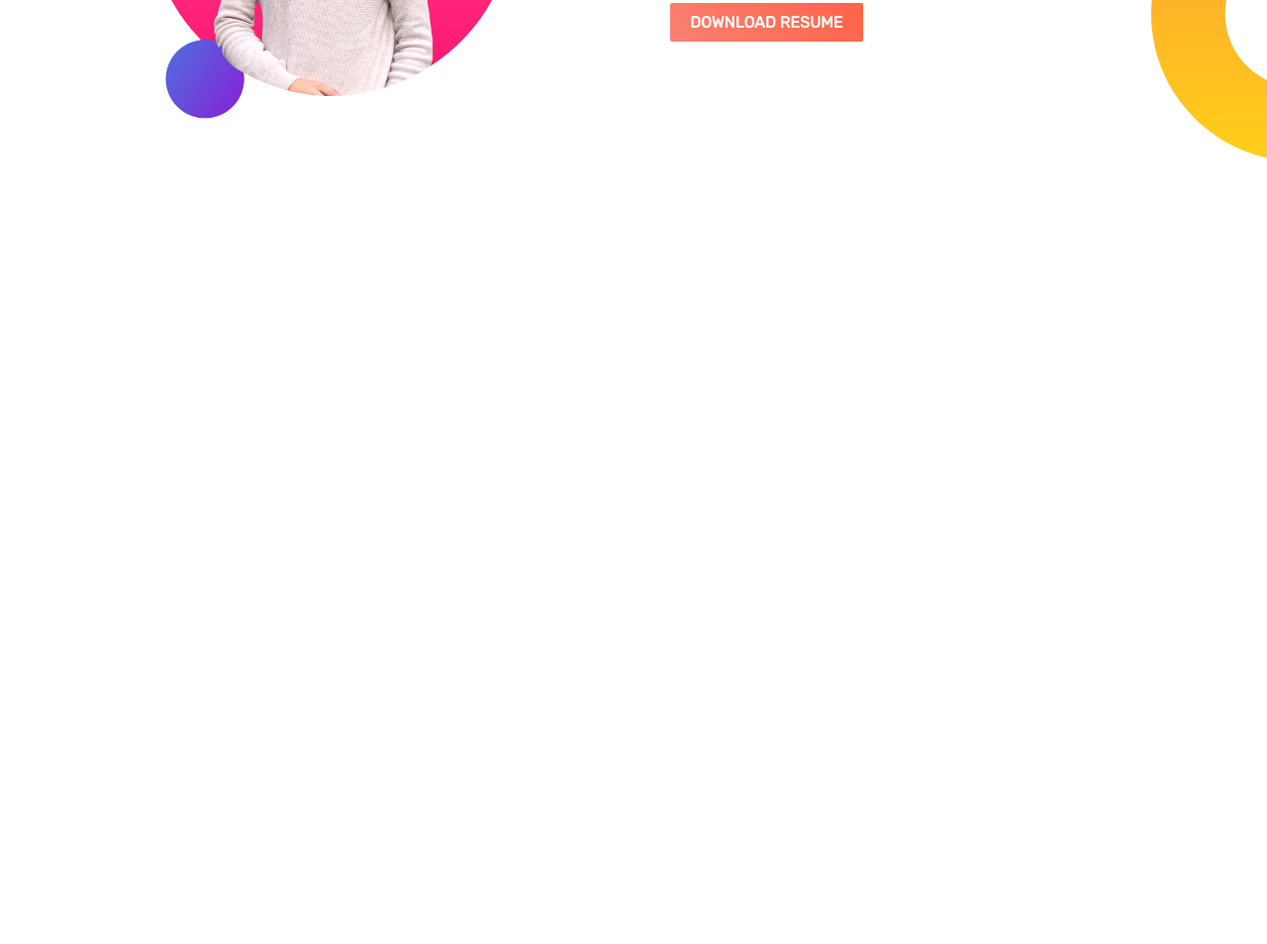
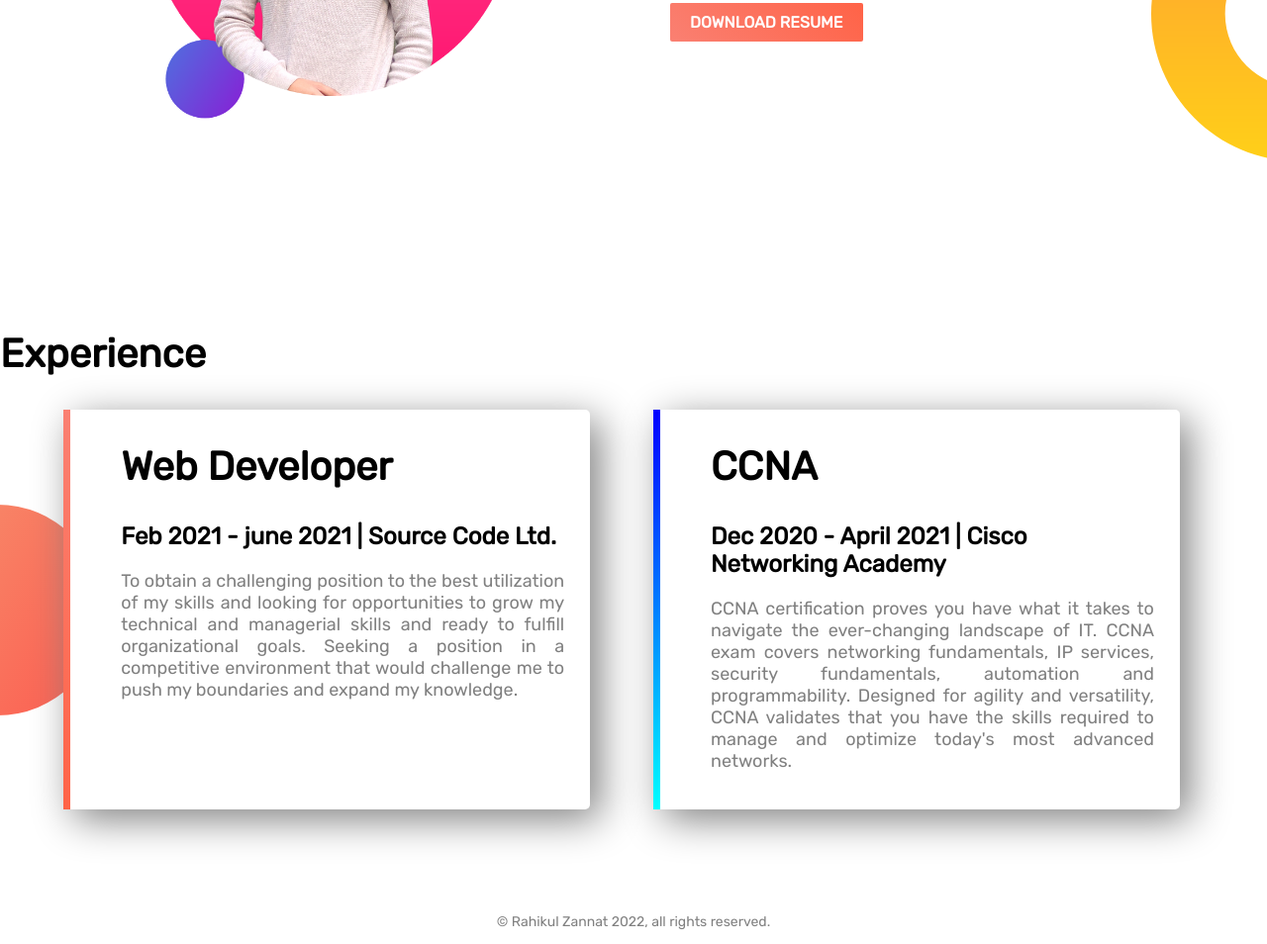
Before and after one commit to RahikulZannat/Portfolio-demo, a plain HTML site: page index.html in a window 1280 px wide. Shown: the part 859-1813 px from the top of the page at 99% size. Before the commit the page ends 1160 px from the top, so only its background shows below. Drawn offline with Linux system fonts and the light colour scheme.

Commit message:
final commit

```diff
--- a/index.html
+++ b/index.html
@@ -17,12 +17,12 @@
         <div class="width-half">
             <h1 class="top-h1">Welcome To My <span class="color-orange">Portfolio</span> </h1>
             <h2>Career Objective</h2>
-            <p class="text-justify"> <span class="career-obj"> To obtain a challenging position to the best utilization
-                    of my skills and looking for opportunities to grow my technical and
-                    managerial skills and ready to fulfill organizational goals.
-                    Seeking a position in a competitive environment that would
-                    challenge me to push my boundaries and expand my
-                    knowledge.</span>
+            <p class="text-justify"> To obtain a challenging position to the best utilization
+                of my skills and looking for opportunities to grow my technical and
+                managerial skills and ready to fulfill organizational goals.
+                Seeking a position in a competitive environment that would
+                challenge me to push my boundaries and expand my
+                knowledge.
             </p>
             <a class="link-button" target="_blank" href="https://www.linkedin.com/in/rahikul-zannat-5599761a0/">HIRE
                 ME</a>
@@ -45,9 +45,39 @@
             <p class="text-justify">I already learned the basic HTML and CSS. I can build any simple website. I can even
                 teach my grandma how
                 to make simple website. My goal is to build 3 websites and learn advanced topics.</p>
-            <a class="link-button" target="_blank" href="">DOWNLOAD RESUME</a>
+            <a class="link-button" href="">DOWNLOAD RESUME</a>
         </div>
     </section>
+    <section>
+        <h1>Experience</h1>
+        <div class="experience">
+            <div id="web-developer" class="width-half-exp single-experience">
+                <h1>Web Developer</h1>
+                <h2>Feb 2021 - june 2021 | Source Code Ltd.</h2>
+                <p class="text-justify">To obtain a challenging position to the best utilization of my
+                    skills and looking for opportunities to grow my technical and
+                    managerial skills and ready to fulfill organizational goals.
+                    Seeking a position in a competitive environment that would
+                    challenge me to push my boundaries and expand my
+                    knowledge.
+                </p>
+            </div>
+            <div id="Training" class="width-half-exp single-experience">
+                <h1>CCNA</h1>
+                <h2>Dec 2020 - April 2021 | Cisco Networking Academy</h2>
+                <p class="text-justify"> CCNA certification proves you have what it takes to navigate the ever-changing
+                    landscape of IT. CCNA exam covers networking fundamentals, IP services, security fundamentals,
+                    automation and programmability. Designed for agility and versatility, CCNA validates that you have
+                    the
+                    skills required to manage and optimize today's most advanced networks.</p>
+            </div>
+        </div>
+
+    </section>
+
+    <footer>
+        <p>© Rahikul Zannat 2022, all rights reserved.</p>
+    </footer>
 </body>
 
 </html>
--- a/style.css
+++ b/style.css
@@ -56,13 +56,54 @@ h1{
     padding-left: 40px;
 
 }
-section{
-    height: 435px;
-    padding-bottom: 140px;
-}
 .width-half-middle-right{
     width: 40%;
     margin-left: 30px;
     padding-left: 25px;
 
 }
+
+section{
+    height: 435px;
+    padding-bottom: 140px;
+}
+.experience{
+    display: flex;
+    background-image: url(images/exp-bg.png);
+    background-repeat: no-repeat;
+    background-position: left;
+
+}
+.single-experience{
+    box-shadow: 10px 10px 40px gray;
+    border-radius: 5px;
+    background-color: white;
+
+}
+#web-developer{
+    border-left: 7px solid;
+    border-image: linear-gradient(180deg, salmon,tomato);
+    border-image-slice: 1;
+    padding-right: ;
+
+}
+#Training{
+    border-left: 7px solid;
+    border-image: linear-gradient(180deg, blue, cyan);
+    border-image-slice: 1;
+
+}
+
+.width-half-exp{
+    width: 35%;
+
+    margin-left: 5%;
+    padding-left: 4%;
+    padding-right: 2%;
+
+}
+footer p{
+    text-align: center;
+    font-size: 14px;
+    color: gray;
+}
```
